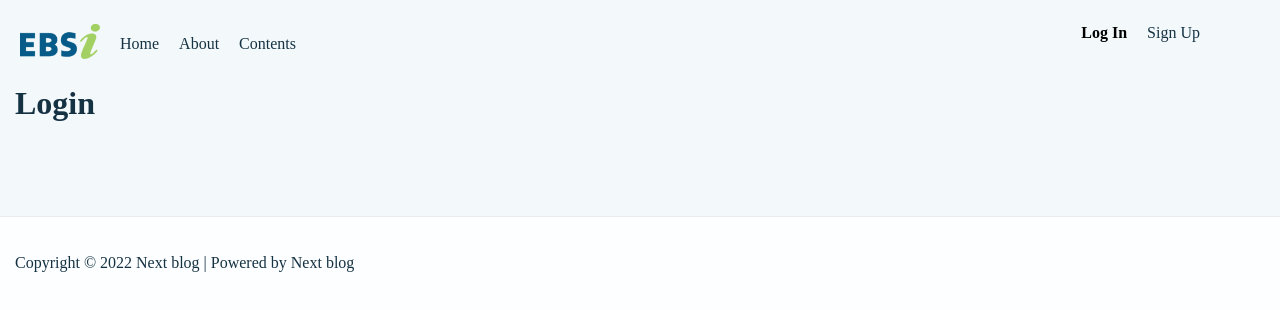
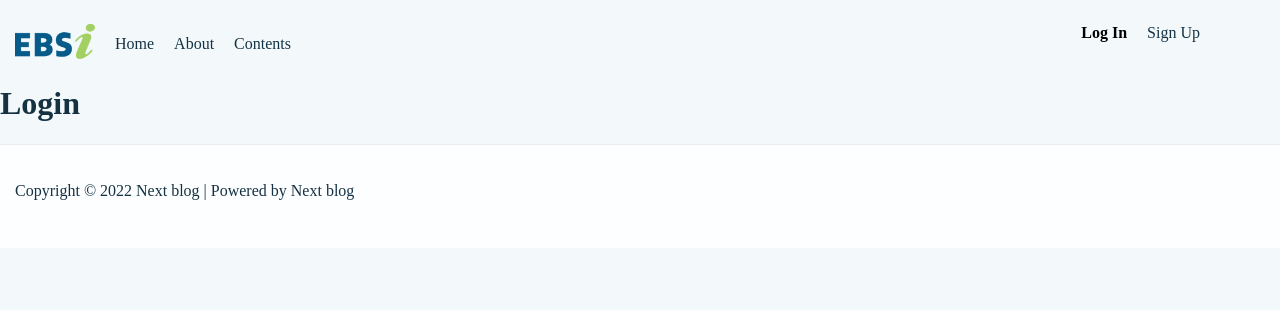
Before and after one commit to jay-juns/next-blog, a Next.js app: page /login in a window 1280 px wide. Shown: the top 310 px of the page. Built offline with nearby package versions, Linux system fonts and the light colour scheme; some icons are missing.

Commit message:
css 정리

```diff
--- a/pages/about/index.tsx
+++ b/pages/about/index.tsx
@@ -10,7 +10,7 @@ return (
     <title>Next Blog About</title>
     <meta name="description" content="Generated by create next app" />
   </Head>
-  <section>
+  <section className='main-contents__wrapper'>
     <h1>About</h1>
     <p>The Next.js router allows you to do client-side route transitions between pages, similar to a single-page
       application.</p>
--- a/pages/contents/index.tsx
+++ b/pages/contents/index.tsx
@@ -10,7 +10,7 @@ const Contents: FC = () => {
         <title>Next Blog About</title>
         <meta name="description" content="Generated by create next app" />
       </Head>
-      <section>
+      <section className='main-contents__wrapper'>
         컨텐츠
       </section>
     </div>
--- a/pages/index.tsx
+++ b/pages/index.tsx
@@ -11,7 +11,7 @@ const Home: NextPage = () => {
         <title>Next Blog Home</title>
         <meta name="description" content="Generated by create next app" />
       </Head>
-      <section>
+      <section className='main-contents__wrapper'>
         home
       </section>
     </div>
--- a/styles/styles.css
+++ b/styles/styles.css
@@ -166,7 +166,7 @@ a:hover, a:active {
 }
 .home-logo-image {
   width: 80px;
-  margin: 0 20px;
+  margin: 0 20px 0 15px;
 }
 .home-logo-image > img {
   width: 100%;
@@ -201,5 +201,10 @@ a:hover, a:active {
 }
 
 .main-container {
+  max-width: 1296px;
+  width: 100%;
+  margin: 0 auto;
+}
+.main-contents__wrapper {
   padding:0 15px 72px;
 }
```
